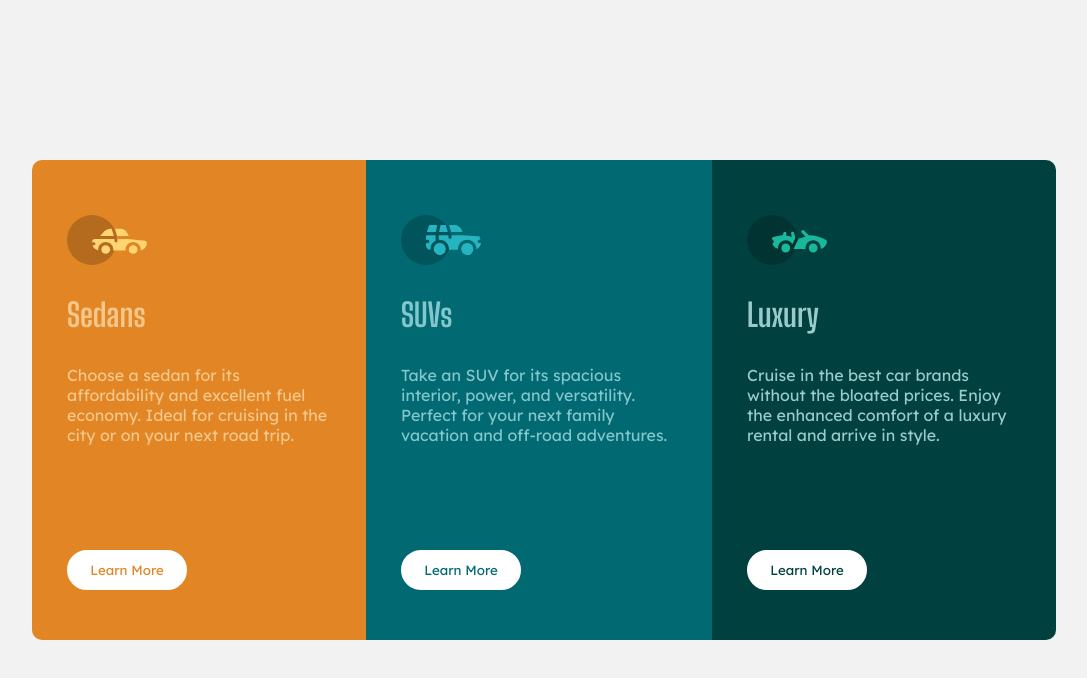
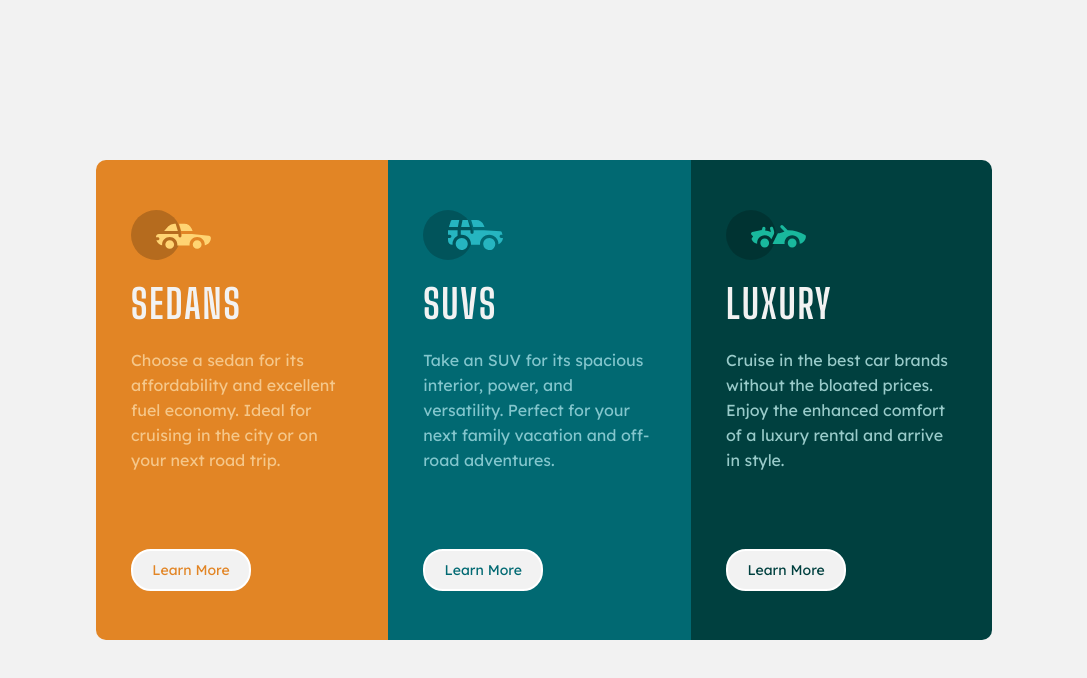
Before and after one commit to nodelike/card-preview-drill, a plain HTML site: page index.html in a window 1280 px wide. Shown: the whole page, without its empty margins (96-1183 px from the left). Drawn offline with Linux system fonts and the light colour scheme.

Commit message:
Fixed headings and font styles.

```diff
--- a/index.html
+++ b/index.html
@@ -19,7 +19,7 @@
     <div class="card">
       <div class="content">
         <img src="images/icon-sedans.svg" alt="">
-        <h1>Sedans</h1>
+        <h1>SEDANS</h1>
         <p>Choose a sedan for its affordability and excellent fuel economy. Ideal for cruising in the city or on your next road trip.</p>
       </div>
       <button>Learn More</button>
@@ -28,7 +28,7 @@
     <div class="card">
       <div class="content">
         <img src="images/icon-suvs.svg" alt="">
-        <h1>SUVs</h1>
+        <h1>SUVS</h1>
         <p>Take an SUV for its spacious interior, power, and versatility. Perfect for your next family vacation and off-road adventures.</p>
       </div>
       <button>Learn More</button>
@@ -37,7 +37,7 @@
     <div class="card">
       <div class="content">
         <img src="images/icon-luxury.svg" alt="">
-        <h1>Luxury</h1>
+        <h1>LUXURY</h1>
         <p>Cruise in the best car brands without the bloated prices. Enjoy the enhanced comfort of a luxury rental and arrive in style.</p>
       </div>
       <button>Learn More</button>
--- a/styles.css
+++ b/styles.css
@@ -1,4 +1,5 @@
 :root {
+    --primary-color: hsl(0, 0%, 95%);
     --primary-font:  "Lexend Deca", sans-serif;
     --secondary-font: "Big Shoulders Display", sans-serif;
 }
@@ -11,7 +12,7 @@
 }
 
 body{
-    background-color: #f2f2f2;
+    background-color: var(--primary-color);
     display: flex;
     justify-content: center;
     align-items: center;
@@ -20,7 +21,7 @@ body{
 
 .container {
     display: flex;
-    width: 80%;
+    width: 70%;
     height: 60%;
     border-radius: 10px;
     overflow: hidden;
@@ -60,10 +61,14 @@ body{
 .content h1{
     margin: 20px 0;
     font-family: var(--secondary-font);
+    font-size: 40px;
+    letter-spacing: 2px;
+    color: var(--primary-color);
 }
 
 .content p{
     font-family: var(--primary-font);
+    line-height: 25px;
 }
 
 .content img{
@@ -76,8 +81,9 @@ body{
     margin-left: 35px;
     border: 2px solid white;
     border-radius: 20px;
-    background: white;
+    background: var(--primary-color);
     font-family: var(--primary-font);
+    font-size: 14px;
     cursor: pointer;
     transition: 0.2s ease;
 }
@@ -103,7 +109,7 @@ body{
         height: auto;
     }
     .card{
-        min-height: 400px;
+        min-height: 450px;
     }
     .container{
         height: 100%;
```
